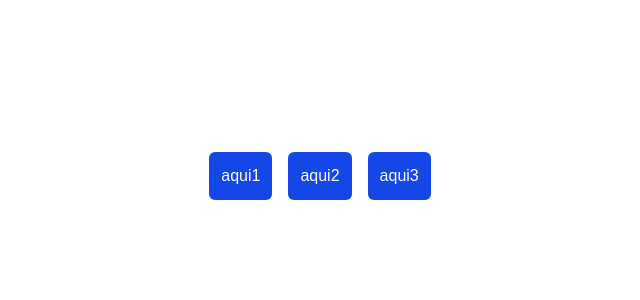
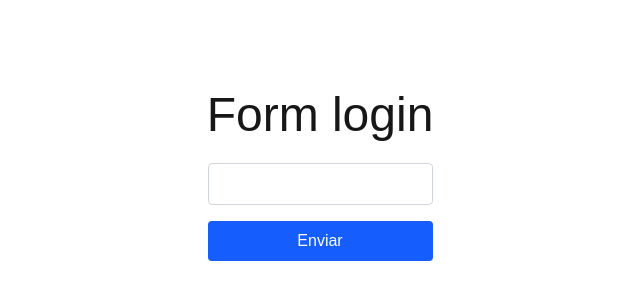
Before and after one commit to joaodlouro/React-Type-docs, a Next.js app: page / in a window 1280 px wide. Shown: the part 224-524 px from the top of the page, without its empty margins (320-960 px from the left). Built offline with nearby package versions, Linux system fonts and the light colour scheme.

Commit message:
event/ subimit/

```diff
--- a/src/app/page.tsx
+++ b/src/app/page.tsx
@@ -1,23 +1,28 @@
 "use client";
-//separando os alerts
-import { CustomButton } from "./components/CustomButton";
+//input basico
+// //sempre lembrar dos import
+// // (event: FormEvent<HTMLFormElement>) expecificando de onde vem
+
 import "./globals.css";
-
+import { FormEvent } from "react";
 
 const Page = () => {
-
-  const handleButtton1 = ()=> alert('aqui 1')
-    const handleButtton2 = ()=> alert('aqui 2')
-      const handleButtton3 = ()=> alert('aqui 3')
-
-
+  const handleFormSubmit = (event: FormEvent<HTMLFormElement>) => {
+    event.preventDefault();
+    alert("opa, aqui 1");
+  };
 
   return (
-    <div className="w-screen h-screen flex justify-center items-center gap-4">
-      <CustomButton label="aqui1"  onClick={handleButtton1}/>
-            <CustomButton label="aqui2" onClick={handleButtton2}/>
-                  <CustomButton label="aqui3" onClick={handleButtton3}/>
-
+    <div className="w-screen h-screen flex flex-col justify-center items-center gap-6">
+      <h1 className="text-5xl">Form login</h1>
+      <form onSubmit={handleFormSubmit} className="flex flex-col gap-4">
+        <input type="text" className="p-2 border border-gray-300 rounded" />
+        <input
+          type="submit"
+          value="Enviar"
+          className="bg-blue-600 text-white py-2 rounded hover:bg-blue-700 transition"
+        />
+      </form>
     </div>
   );
 };
```
